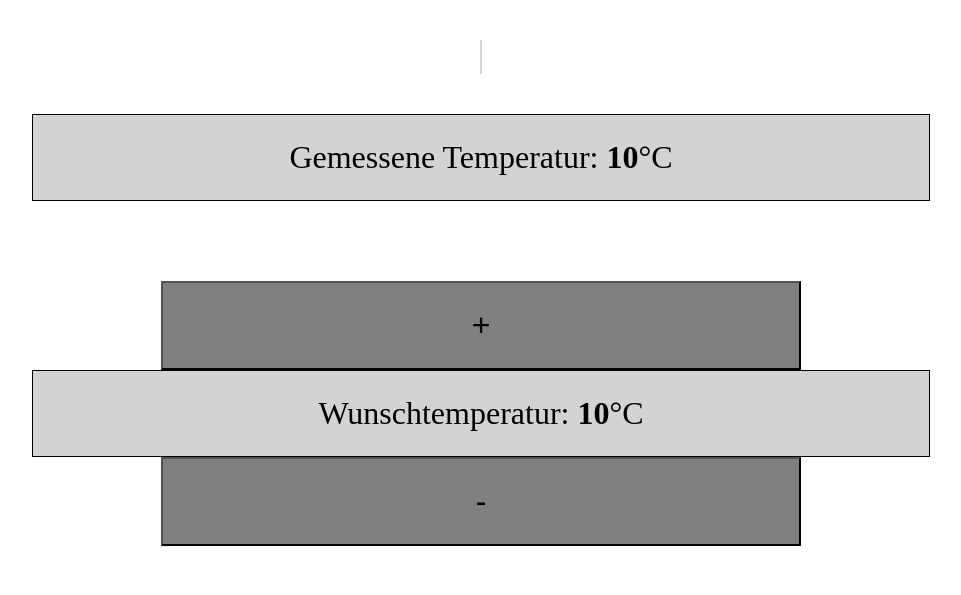
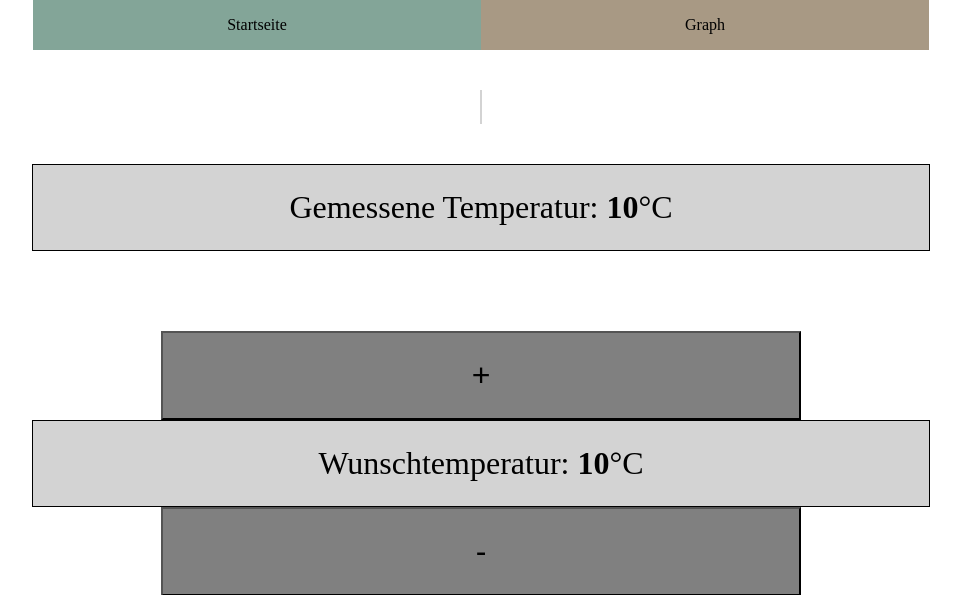
Before and after one commit to Boffmann/HeatControl, a Flask app: template templates/main.html in a window 1280 px wide. Shown: the top 595 px of the page, without its empty margins (159-1120 px from the left). Run offline with Flask 2, Linux system fonts and the light colour scheme; the template is opened without the code that fills it: most values are stand-ins (such as "Sample title", 1, 10 or a date in 2020); parts of the project's set-up code (start-up, migrations or seed data) failed here and were passed over; some libraries are stand-ins or nearby versions.

Commit message:
Add navbar

```diff
--- a/static/history.js
+++ b/static/history.js
@@ -6,6 +6,9 @@ var chart_config = {
   },
   options: {
     responsive: true,
+    legend: {
+      display: false
+    },
     plugins: {
       title: {
         display: true,
--- /dev/null
+++ b/static/navbar.css
@@ -0,0 +1,35 @@
+ul {
+  list-style-type: none;
+  width: 70%;
+  margin: 0;
+  padding: 0;
+  overflow: hidden;
+  background-color: #A89984;
+}
+
+li {
+  float: left;
+  width: 50%;
+}
+
+li a {
+  display: block;
+  color: black;
+  padding: 2vh 2vh;
+  text-align: center;
+  text-decoration: none;
+}
+
+li a:hover {
+  background-color: #EBDBB2;
+}
+
+.active {
+  background-color: #83A598;
+}
+
+#navbar {
+  display: flex;
+  justify-content: center;
+  width: 100vw;
+}
--- a/templates/main.html
+++ b/templates/main.html
@@ -4,12 +4,21 @@
   <head>
     <title>Heater Pi</title>
     <link rel="stylesheet" type="text/css" href="static/main.css">
+    <link rel="stylesheet" type="text/css" href="static/navbar.css">
     <script src="https://ajax.googleapis.com/ajax/libs/jquery/3.1.0/jquery.min.js"></script>
      <script src="//cdnjs.cloudflare.com/ajax/libs/socket.io/2.2.0/socket.io.js"></script>
      <script src="static/main.js"></script>
   </head>
 
   <body>
+
+    <div id="navbar">
+      <ul>
+        <li><a class="active">Startseite</a></li>
+        <li><a href="history">Graph</a></li>
+      </ul>
+    </div>
+
     <div id="content">
       <div id="isHeating"></div>
       <div class="temp_display" id="div_is">Gemessene Temperatur: <b id="is">{{temp_is}}</b>°C</div>
```
Also changed, not shown: static/history.css (added, +10 -0 lines), templates/history.html (+12 -3 lines).
